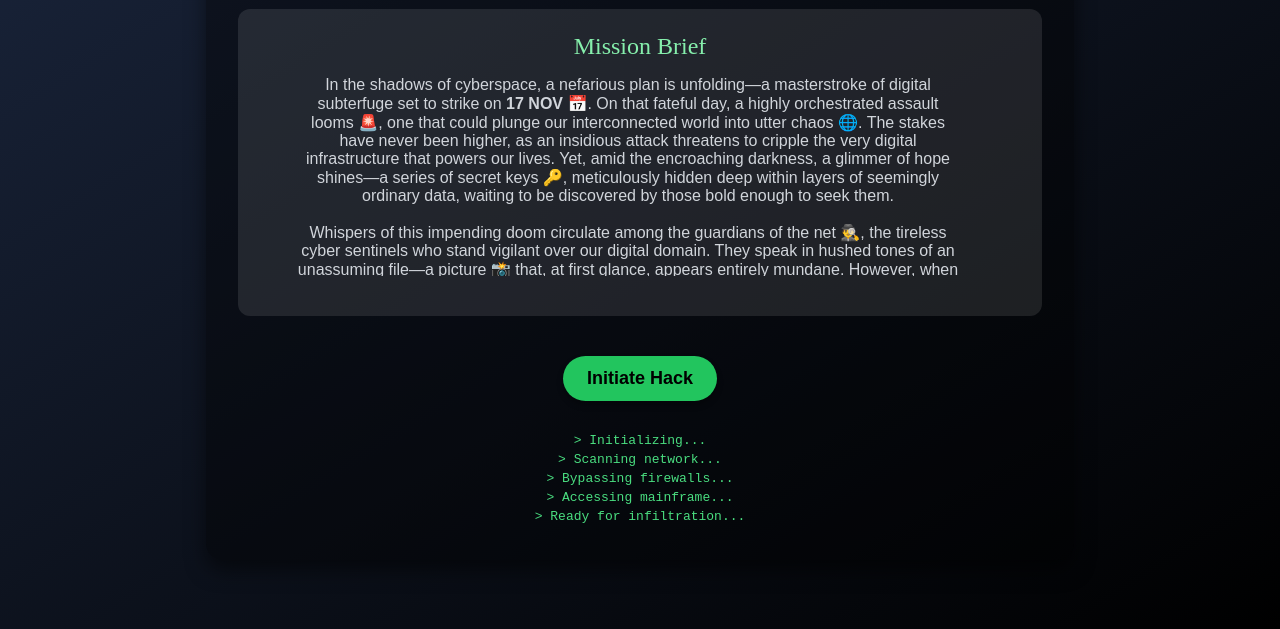
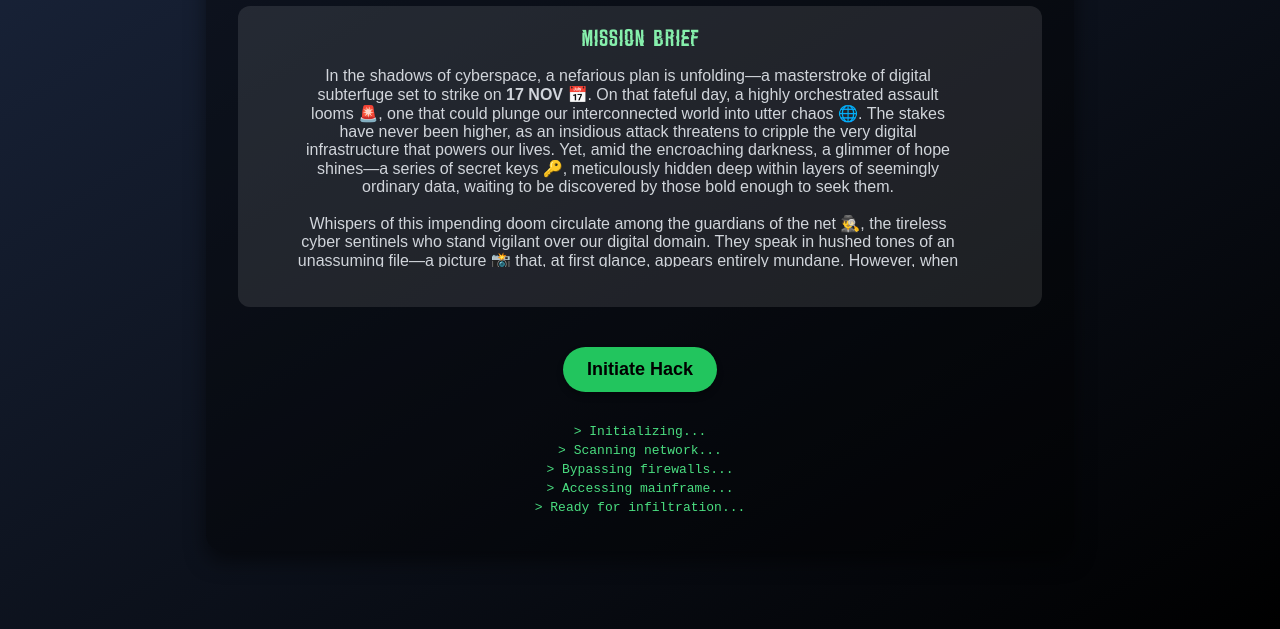
Before and after one commit to AnyGame-tech/ctf, a plain HTML site: page index.html in a window 1280 px wide. Shown: the part 171-800 px from the top of the page. Drawn offline with Linux system fonts and the light colour scheme; a web font is replaced by a local one.

Commit message:
Update style.css

```diff
--- a/style.css
+++ b/style.css
@@ -1,6 +1,6 @@
 @font-face {
   font-family: hackerFont;
-  src: url(flag_submission/SDGlitch_Demo.ttf);
+  src: url(SDGlitch_Demo.ttf);
 }
 
 /* --------------------------------------------------
```
